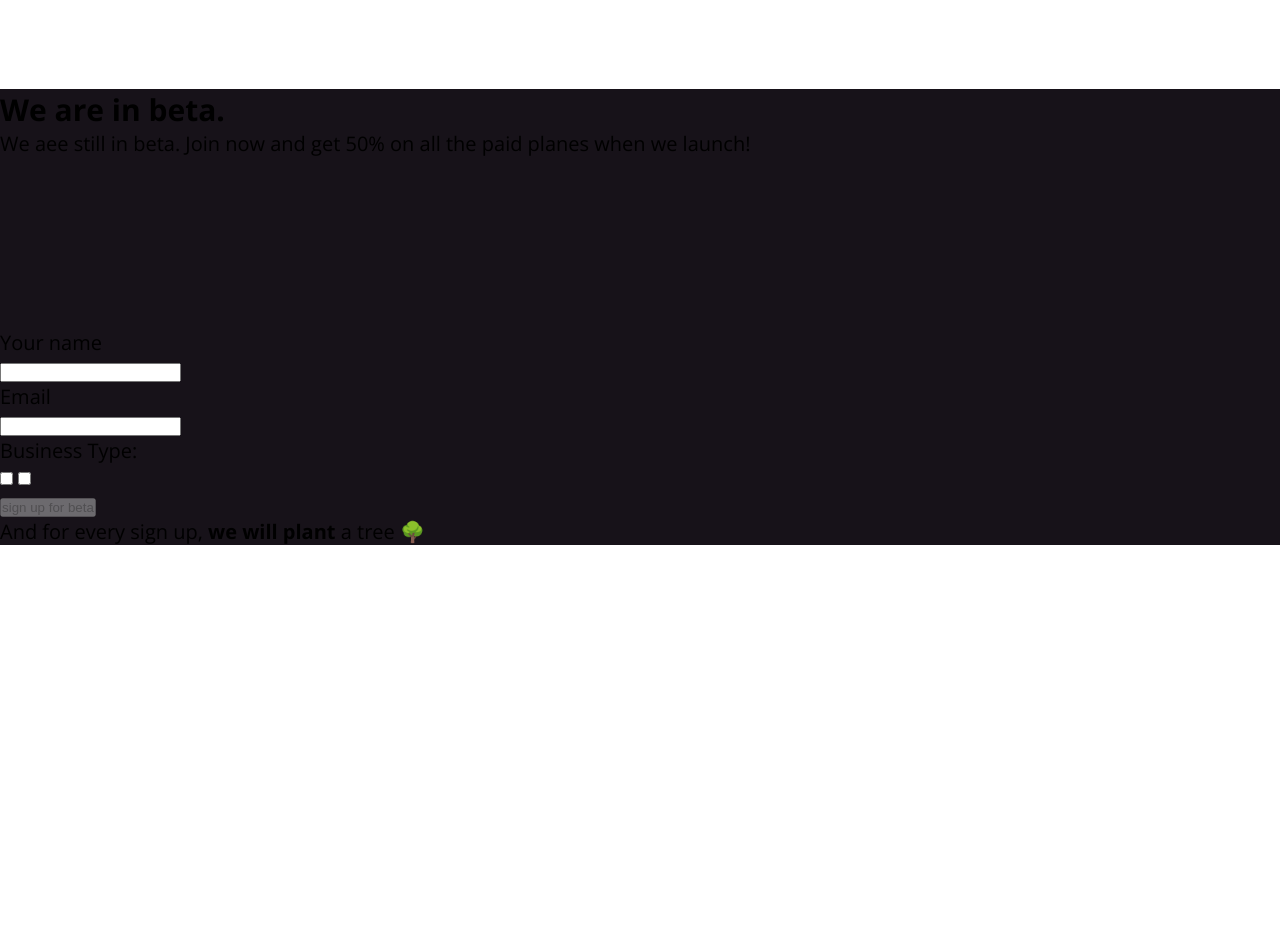
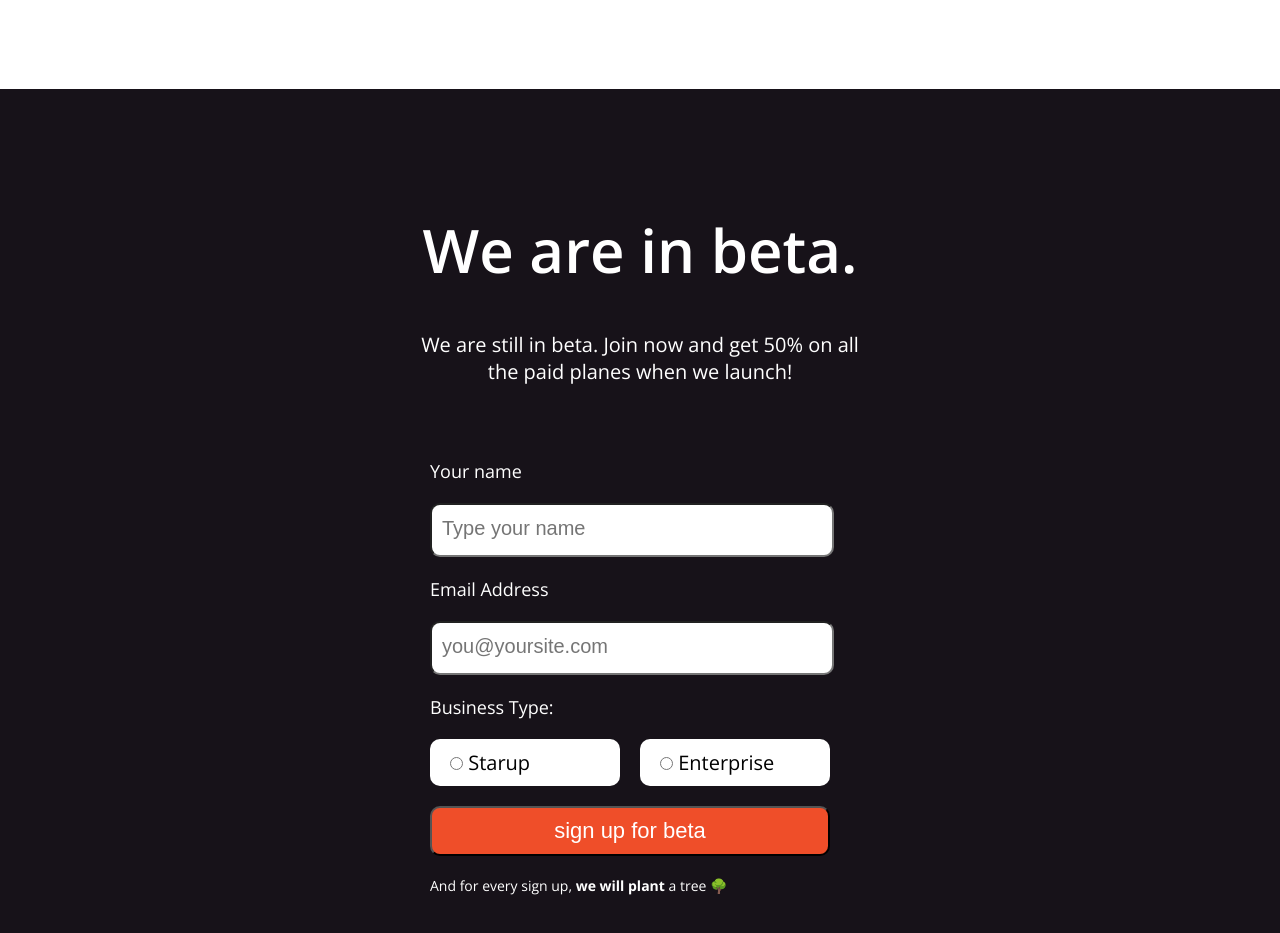
Before and after one commit to BernardoAguayoOrtega/mention-design, a website: page src/index.html in a window 1280 px wide. Shown: the part 2000-2933 px from the top of the page. Before the commit the page ends 2545 px from the top, so only its background shows below. Drawn offline with nearby package versions, Linux system fonts and the light colour scheme.

Commit message:
finish project

```diff
--- a/src/index.css
+++ b/src/index.css
@@ -199,5 +199,71 @@ img {
         background-color: #171219;
         display: grid;
         grid-template-rows: 12rem 1fr;
+        color: white;
+        padding: 1rem;
+    }
+    /*up section*/
+    .section-4__up {
+        padding: 5rem 20rem;
+        text-align: center;
+    }
+    .section-4__up h1 {
+        font-size: 3rem;
+        font-weight: 600;
+    }
+    .section-4__up p {
+        margin-top: 2rem;
+        font-weight: 400;
+    }
+    /*down section*/
+    .section-4__down {
+        padding: 4.5rem 20rem;
+        margin: 0 auto;
+    }
+    .section-4__input {
+        width: 20rem;
+        height: 2.5rem;
+        border-radius: .5rem;
+    }
+    .section-4__input::placeholder {
+        font-size: 1rem;
+        padding: .5rem;
+    }
+    .section-4__down p {
+        margin: 1rem 0;
+        font-size: .9rem;
+    }
+    /*both inputs*/
+    .section-4__down-both-inputs {
+        display: flex;
+        color: black;
+        font-weight: 300;
+    }
+    .section-4__down-both-inputs div {
+        margin-right: 1rem;
+        background-color: white;
+        width: 7.5rem;
+        padding: .5rem 1rem;
+        border-radius: .5rem;
+    }
+    /*button*/
+    #section-4__button {
+        transition: .3s;
+        font-size: 1.1rem;
+        color: white;
+        background-color: #ef4e29;
+        margin-top: 1rem;
+        width: 20rem;
+        height: 2.5rem;
+        border-radius: .5rem;
+    }
+    /*button hover*/
+    #section-4__button:hover {
+        background-color: #171219;
+        font-size: 1.3rem;
+        transition: 1s;
+    }
+    #section-4__p {
+        font-size: .7rem;
     }
 }
--- a/src/index.html
+++ b/src/index.html
@@ -120,24 +120,26 @@
                 We are in beta.
             </h1>
             <p>
-                We aee still in beta. Join now and get 50% on all the paid planes when we launch!
+                We are still in beta. Join now and get 50% on all the paid planes when we launch!
             </p>
         </div>
         <div class="section-4__down">
             <p>Your name</p>
-            <input type="text" class="section-4__input">
-            <p>Email
-                <Address></Address>
+            <input placeholder="Type your name" type="text" class="section-4__input">
+            <p>Email Address
             </p>
-            <input type="text" class="section-4__input">
+            <input placeholder="you@yoursite.com" type="text" class="section-4__input">
             <p>Business Type:</p>
             <div class="section-4__down-both-inputs">
-                <input type="checkbox" id="">
-                <input type="checkbox" id="">
+                <div>
+                    <input type="radio" name="business"> Starup
+                </div>
+                <div>
+                    <input type="radio" name="business"> Enterprise
+                </div>
             </div>
-            <button disabled="disabled">sign up for beta</button>
-            <p>And for every sign up, <strong>we will plant</strong> a tree 🌳</p>
-        </div>
+            <button id="section-4__button">sign up for beta</button>
+            <p id="section-4__p">And for every sign up, <strong>we will plant</strong> a tree 🌳</p>
     </section>
     <!--finish fourth section-->
 </body>
```
